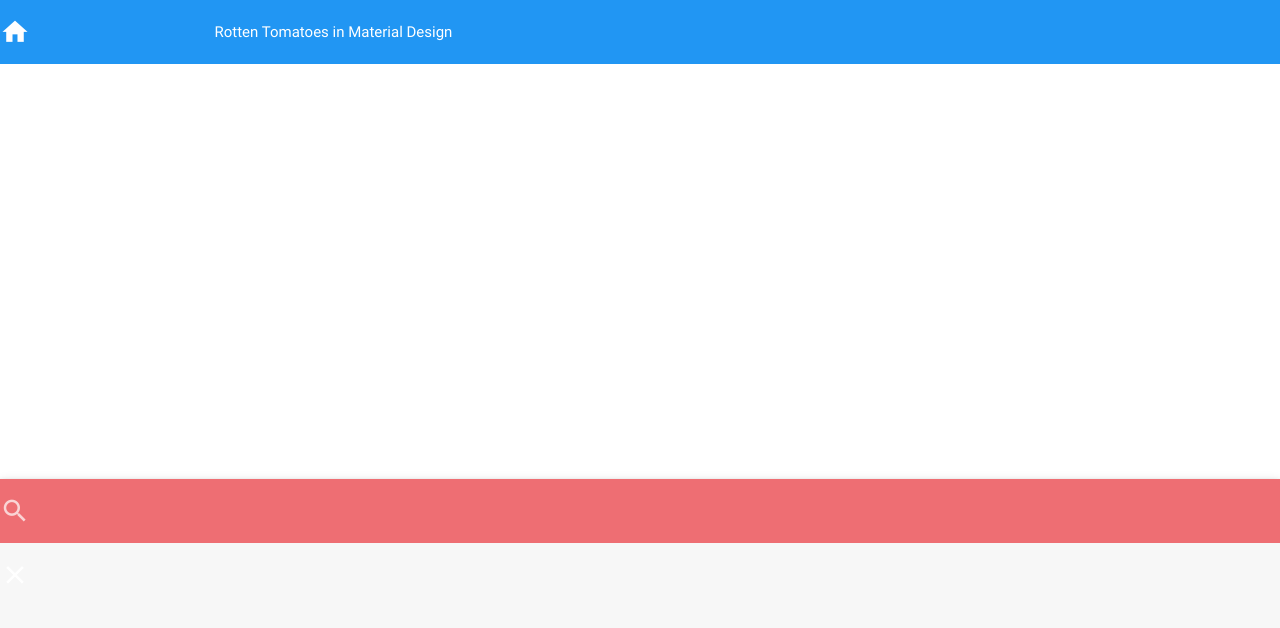
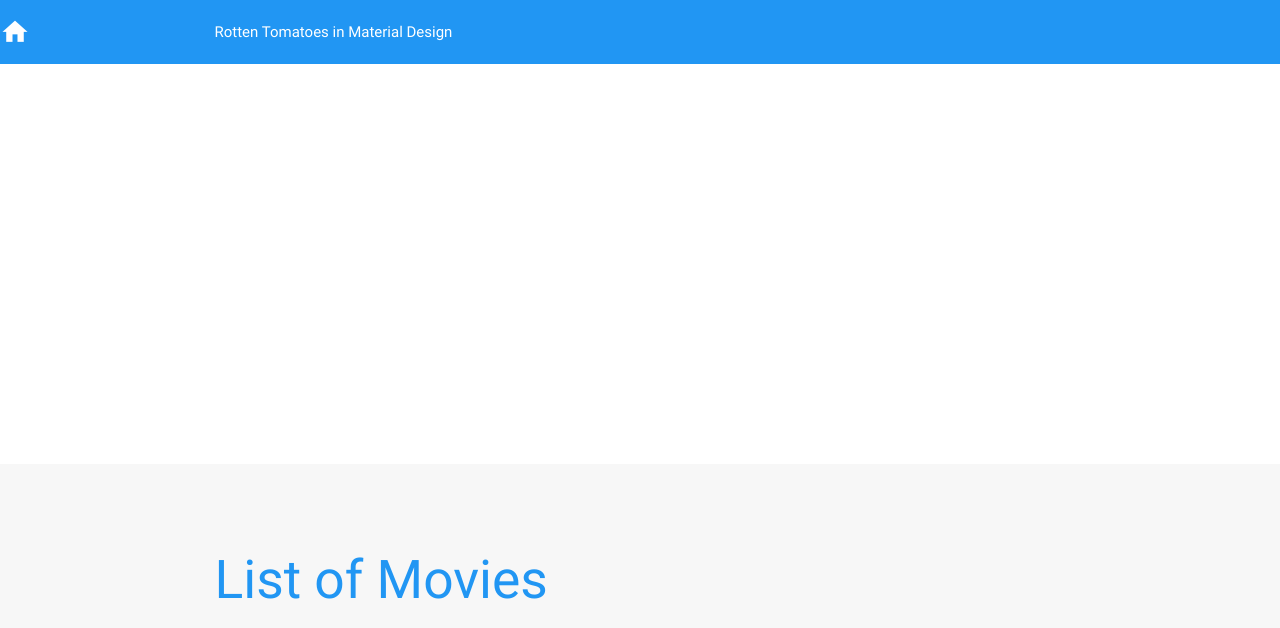
Before and after one commit to rkgudboy/rotten_tomatoes, a Django app: page / in a window 1280 px wide. Shown: the top 628 px of the page. Run offline with Django 3.2, Linux system fonts and the light colour scheme; some libraries are stand-ins or nearby versions.

Commit message:
Removed Search bar
Removed the Search bar section in Homepage

```diff
--- a/starter/templates/starter/base.html
+++ b/starter/templates/starter/base.html
@@ -29,26 +29,12 @@
     <nav id="nav_f" class="default_color" role="navigation">
         <div class="nav-wrapper">
             <a href="#"><i class="brand-logo large mdi-action-home"></i>
-            <div class="container"><a id="logo-container" href="#top" class="brand-text">Rotten Tomatoes in Material Design</a>
-            </div>
+            <div class="container"><a id="logo-container" href="#top" class="brand-text">Rotten Tomatoes in Material Design</a></div>
         </div>
     </nav>
 </div>
 <div class="parallax-container">
     <div class="parallax"><img src="{% static "img/Rotten-Tomatoes.jpg" %}"></div>
-</div>
-<div >
-<nav>
-    <div class="nav-wrapper">
-      <form>
-        <div class="input-field">
-          <input id="tags" type="search" required>
-          <label for="search"><i class="mdi-action-search"></i></label>
-          <i class="mdi-navigation-close"></i>
-        </div>
-      </form>
-    </div>
-</nav>
 </div>
 <div class="section scrollspy" id="work">
     <div class="container">
```
